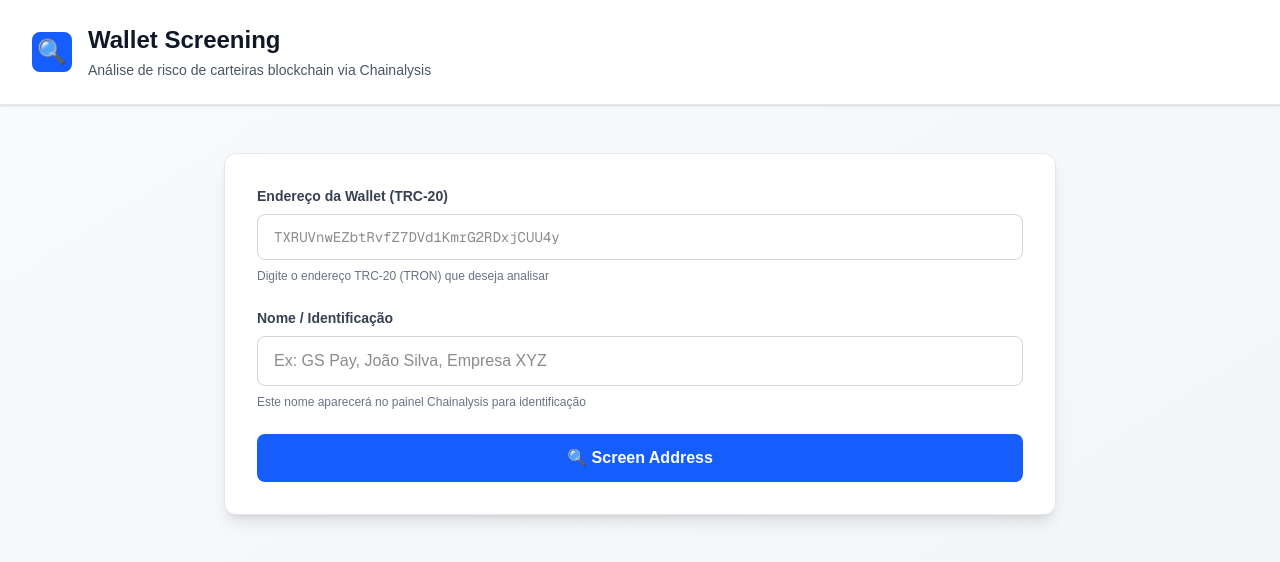
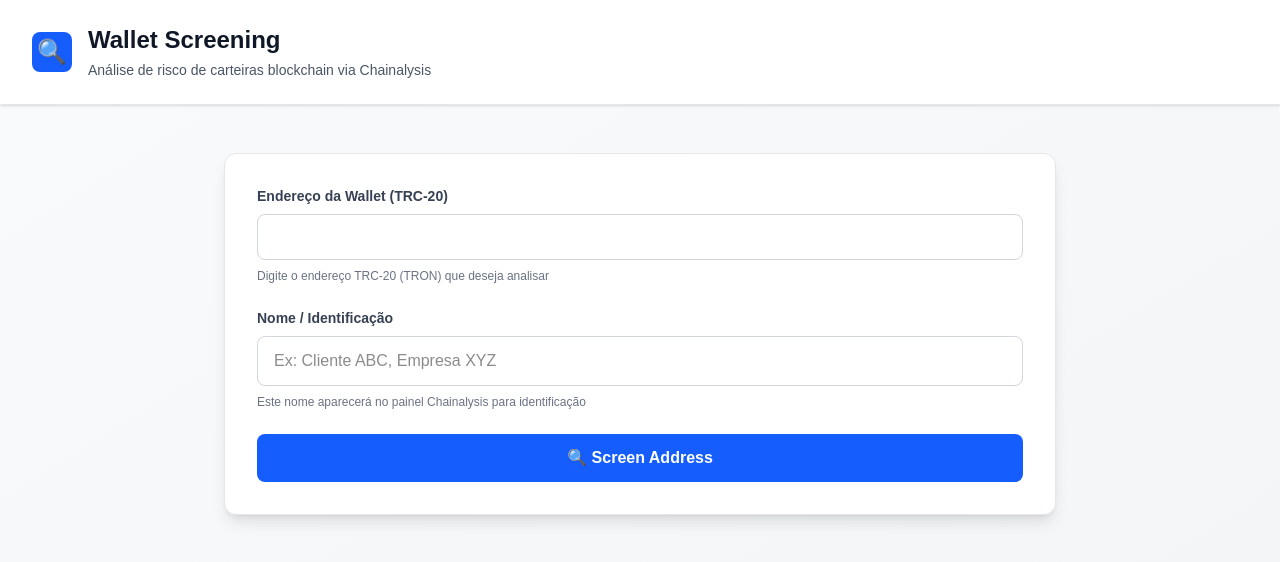
Before and after one commit to thiagomachlara/1a1-onboarding, a Next.js app: page /screening in a window 1280 px wide. Shown: the top 562 px of the page. Built offline with nearby package versions, Linux system fonts and the light colour scheme.

Commit message:
fix: Remover dados reais dos placeholders por segurança

```diff
--- a/src/app/screening/page.tsx
+++ b/src/app/screening/page.tsx
@@ -96,7 +96,7 @@ export default function ScreeningPage() {
                 id="wallet"
                 value={walletAddress}
                 onChange={(e) => setWalletAddress(e.target.value)}
-                placeholder="TXRUVnwEZbtRvfZ7DVd1KmrG2RDxjCUU4y"
+                placeholder=""
                 className="w-full px-4 py-3 border border-gray-300 rounded-lg focus:ring-2 focus:ring-blue-500 focus:border-transparent font-mono text-sm"
                 required
                 disabled={loading}
@@ -116,7 +116,7 @@ export default function ScreeningPage() {
                 id="memo"
                 value={memo}
                 onChange={(e) => setMemo(e.target.value)}
-                placeholder="Ex: GS Pay, João Silva, Empresa XYZ"
+                placeholder="Ex: Cliente ABC, Empresa XYZ"
                 className="w-full px-4 py-3 border border-gray-300 rounded-lg focus:ring-2 focus:ring-blue-500 focus:border-transparent"
                 required
                 disabled={loading}
```
